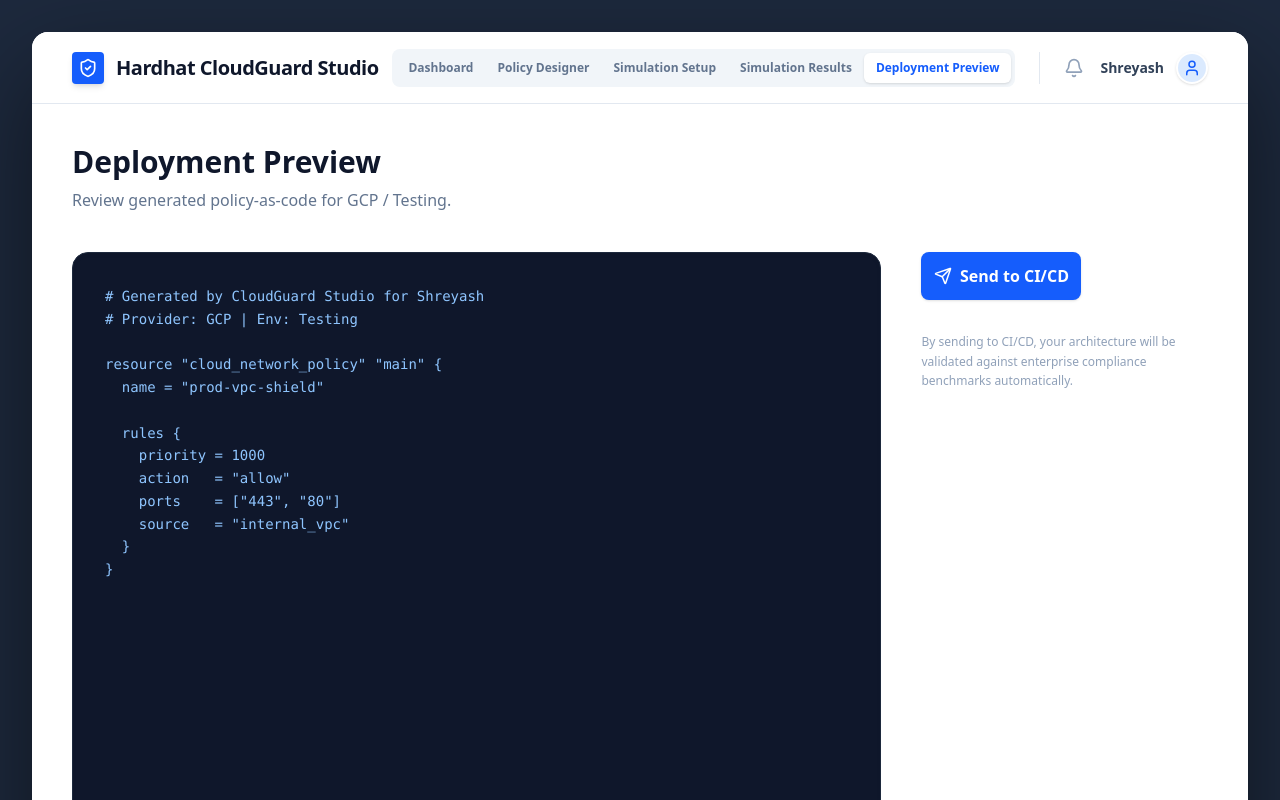
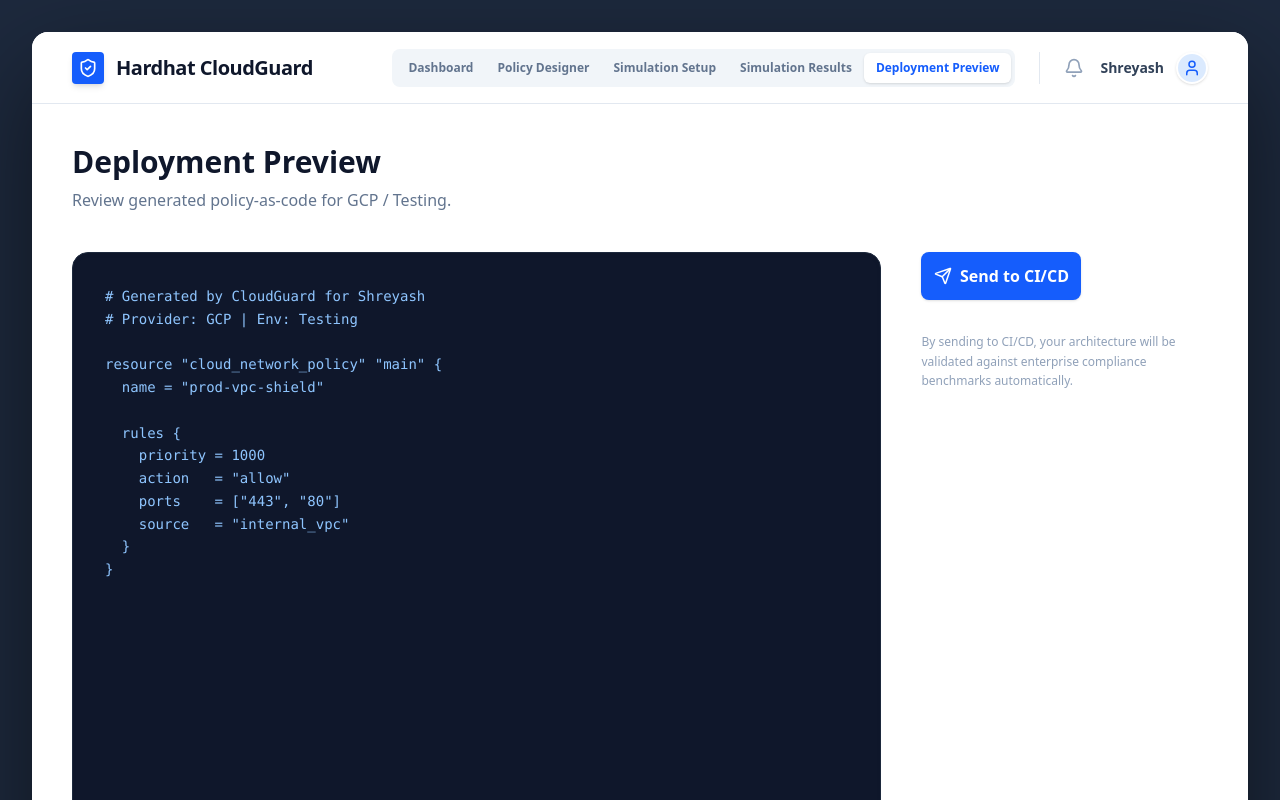
Before and after one commit to ShreyashD1317/cloudguard-studio, a React (Vite) app: page / in a window 1280 px wide. Both pictures are taken after a click on the button "Deployment Preview". Shown: the top 800 px of the page. Built offline with nearby package versions, Linux system fonts and the light colour scheme.

Commit message:
Update App.jsx

```diff
--- a/src/App.jsx
+++ b/src/App.jsx
@@ -96,7 +96,7 @@ const App = () => {
         <div className="w-8 h-8 bg-blue-600 rounded flex items-center justify-center shadow-md">
           <ShieldCheck className="text-white" size={20} />
         </div>
-        <h1 className="text-xl font-bold text-slate-900 tracking-tight">Hardhat CloudGuard Studio</h1>
+        <h1 className="text-xl font-bold text-slate-900 tracking-tight">Hardhat CloudGuard</h1>
       </div>
       <div className="flex items-center gap-6">
         <div className="flex bg-slate-100 p-1 rounded-lg">
@@ -538,7 +538,7 @@ const App = () => {
       <div className="flex gap-10 flex-1 min-h-[600px]">
         <div className="w-[1000px] bg-slate-900 rounded-2xl p-8 overflow-y-auto shadow-inner border border-slate-800">
           <pre className="font-mono text-sm leading-relaxed text-blue-300">
-{`# Generated by CloudGuard Studio for ${userName}
+{`# Generated by CloudGuard for ${userName}
 # Provider: ${selectedProvider} | Env: ${selectedEnv}
 
 resource "cloud_network_policy" "main" {
```
